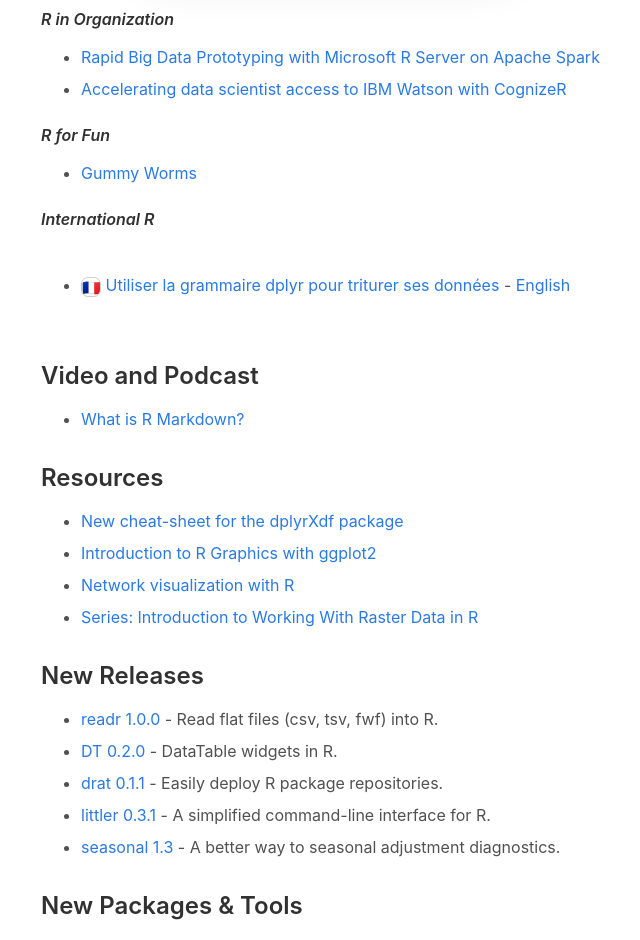
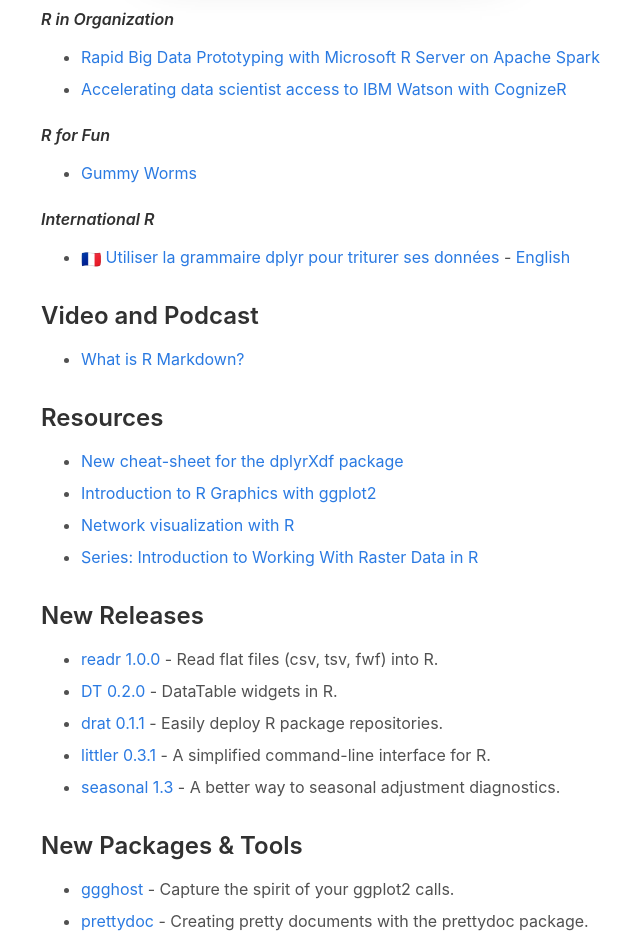
Before and after one commit to rweekly/rweekly.org, a Jekyll site: the page built from _posts/2016-8-15-issue-12.md, in a window 1280 px wide. Shown: the part 4268-5208 px from the top of the page, without its empty margins (319-959 px from the left). Built offline with Jekyll 4.4.1, drawn with Linux system fonts in a browser that asks for light colours; emoji names are drawn with the system emoji font; comment, search, counter and statistics services are not loaded.

Commit message:
Fix: change css to inline emoji and turn off sw debug

```diff
--- a/_sass/_image.scss
+++ b/_sass/_image.scss
@@ -21,6 +21,18 @@
 img {
   border: 0.01px solid #ccc ;
 }
+
+img.emoji {
+  display: inline;
+  border: none ;
+  margin-top: auto;
+  margin-bottom: auto;
+  margin: auto;
+  box-shadow: none;
+  -webkit-box-shadow: none;
+  -moz-box-shadow: none;
+}
+
 // img {
 // 	transition: .3s transform;
 // 	transform: translateZ(0);  /* hack */
--- a/sw.js
+++ b/sw.js
@@ -5,7 +5,7 @@
   importScripts('/bower_components/sw-toolbox/sw-toolbox.js');
 
   // Turn on debug logging, visible in the Developer Tools' console.
-  global.toolbox.options.debug = true;
+  global.toolbox.options.debug = false;
 
   // Set up a handler for HTTP GET requests:
   // - /\.ytimg\.com\// will match any requests whose URL contains 'ytimg.com'.
```
Also changed, not shown: draft.md (+2 -2 lines).
